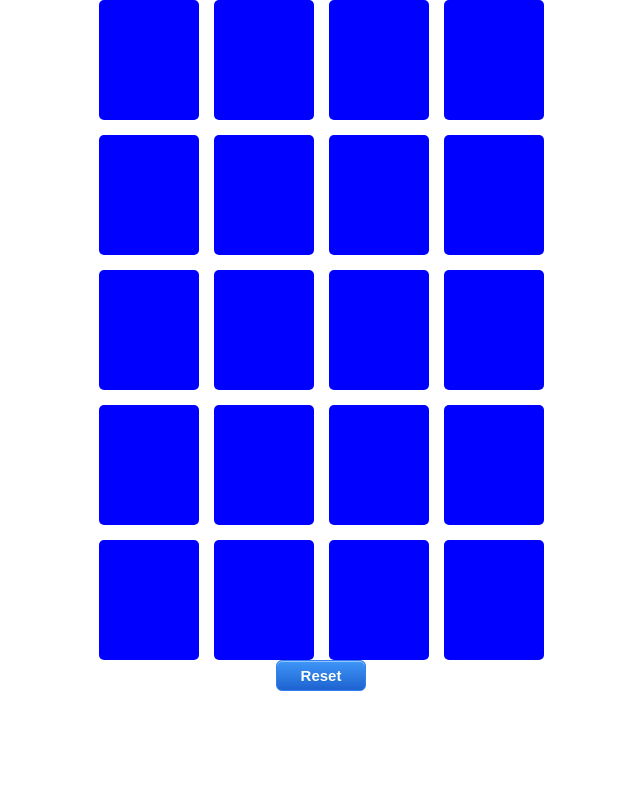
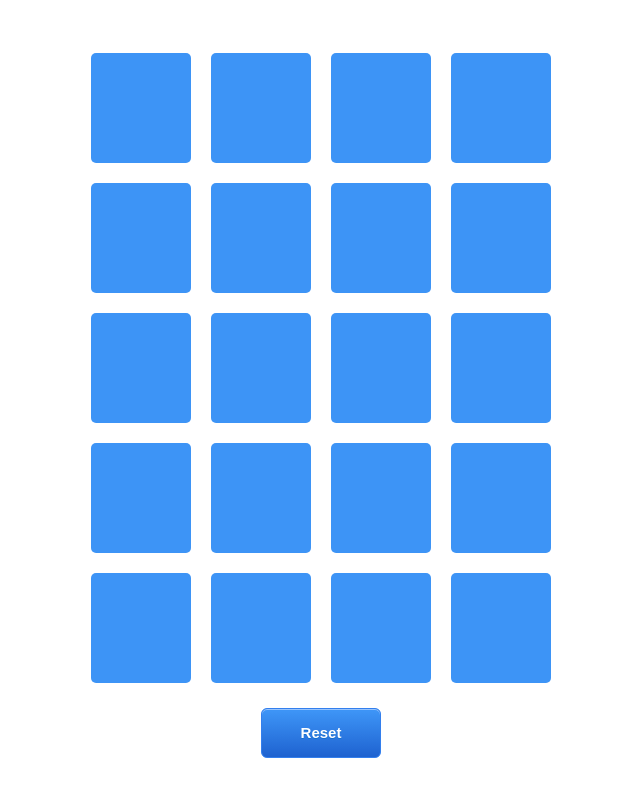
Before and after one commit to hhf0102/goyomoney, a React (Create React App) app: page / in a window 1280 px wide. Shown: the top 796 px of the page, without its empty margins (319-959 px from the left). Built offline with nearby package versions, Linux system fonts and the light colour scheme.

Commit message:
feat: modify the styles of the whole application

```diff
--- a/src/App.js
+++ b/src/App.js
@@ -1,7 +1,7 @@
 import React, { useState } from 'react';
-import './App.module.scss';
+
+import styles from './App.module.scss';
 import GameBoard from './components/GameBoard/GameBoard';
-import styles from './App.module.scss';
 
 function App() {
   const [boardKey, setBoardKey] = useState(0);
@@ -11,11 +11,11 @@ function App() {
   };
 
   return (
-    <div>
+    <div className={styles['app-container']}>
       <GameBoard key={boardKey} />
-      <div className={styles['button-container']}>
-        <button onClick={handleReset}>Reset</button>
-      </div>
+      <button className={styles['button-reset']} onClick={handleReset}>
+        Reset
+      </button>
     </div>
   );
 }
--- a/src/App.module.scss
+++ b/src/App.module.scss
@@ -1,7 +1,14 @@
-.button-container {
-  text-align: center;
+.app-container {
+  height: 100vh;
+  display: flex;
+  flex-direction: column;
+  align-items: center;
+  justify-content: center;
+}
 
-  > button {
+.button-reset {
+  width: 120px;
+  height: 50px;
   box-shadow: inset 0px 1px 0px 0px #97c4fe;
   background: linear-gradient(to bottom, #3d94f6 5%, #1e62d0 100%);
   background-color: #3d94f6;
@@ -28,4 +35,3 @@
     top: 1px;
   }
 }
-}
--- a/src/components/Card/Card.module.scss
+++ b/src/components/Card/Card.module.scss
@@ -1,23 +1,14 @@
 .card {
-  width: 100px;
-  height: 120px;
-  background-color: blue;
+  width: calc(25% - 20px);
+  height: calc(20% - 20px);
+  background-color: #3d94f6;
   border-radius: 5px;
-  margin-right: 15px;
-  margin-bottom: 15px;
+  margin: 10px;
   cursor: pointer;
   overflow: hidden;
   transform-style: preserve-3d;
   transition: transform 0.5s;
 
-  &:nth-child(4n) {
-    margin-right: 0;
-  }
-
-  &:nth-last-child(-n + 4) {
-    margin-bottom: 0;
-  }
-
   &.show {
     transform: rotateY(180deg);
   }
--- a/src/components/GameBoard/GameBoard.module.scss
+++ b/src/components/GameBoard/GameBoard.module.scss
@@ -1,7 +1,8 @@
 .board-container {
+  width: 480px;
+  height: 650px;
   display: flex;
   flex-wrap: wrap;
-  width: 445px;
-  margin: auto;
+  margin-bottom: 15px;
   perspective: 1000px;
 }
```
Also changed, not shown: 1 other file (tests, documents, lock files or other folders). Lines whose indentation alone changed are shown as unchanged.
